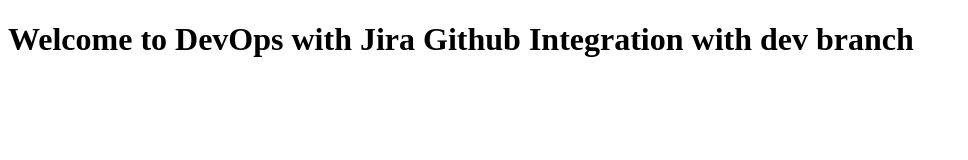
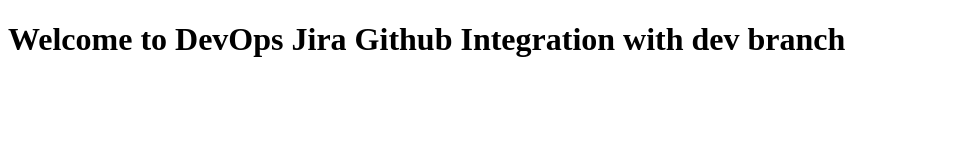
Before and after one commit to KunalNK/ci-cd-project, a plain HTML site: page index.html in a window 1280 px wide. Shown: the whole page, without its empty margins (0-968 px from the left). Drawn offline with Linux system fonts and the light colour scheme.

Commit message:
TEST-5 #comment modified index.html

```diff
--- a/index.html
+++ b/index.html
@@ -4,6 +4,6 @@
 DevOps
     </title>
     <body>
-        <h1>Welcome to DevOps with Jira Github Integration with dev branch</h1>
+        <h1>Welcome to DevOps Jira Github Integration with dev branch</h1>
     </body>
 </html>
```
